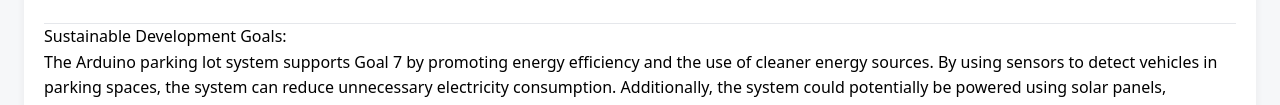
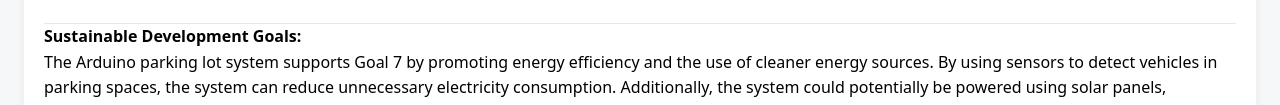
Before and after one commit to ALXZRBLX/Parking-Lot, a plain HTML site: page index.html in a window 1280 px wide. Shown: the part 2608-2713 px from the top of the page. Drawn offline with nearby package versions, Linux system fonts and the light colour scheme.

Commit message:
Bold the Sustainable Development Goals label

```diff
--- a/index.html
+++ b/index.html
@@ -306,7 +306,7 @@
   </tbody>
 
 </table>
-    Sustainable Development Goals: <br>
+    <strong>Sustainable Development Goals:</strong> <br>
 
     The Arduino parking lot system supports Goal 7 by promoting energy efficiency and the use of cleaner energy sources. By using sensors to detect vehicles in parking spaces, the system can reduce unnecessary electricity consumption. Additionally, the system could potentially be powered using solar panels, reducing its dependence on non-renewable energy sources. Furthermore, the parking lot system supports Goal 12  by encouraging responsible resource consumption and reducing waste. The sensors help prevent unnecessary electricity usage by ensuring that components only operate when needed. Furthermore, the system helps drivers locate available parking spaces more quickly, potentially reducing fuel consumption and vehicle emissions caused by driving around searching for parking.
   </section>
```
